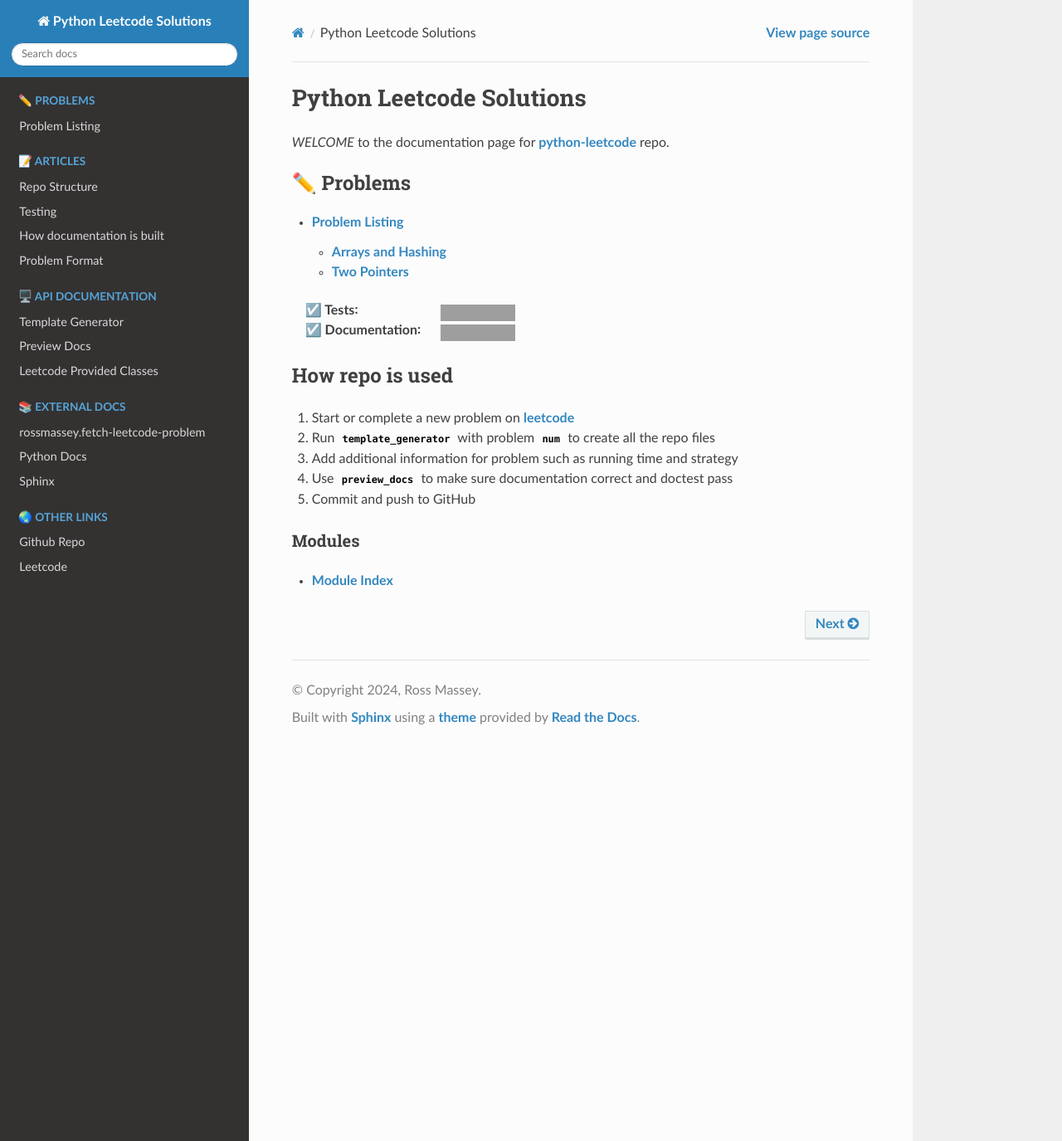
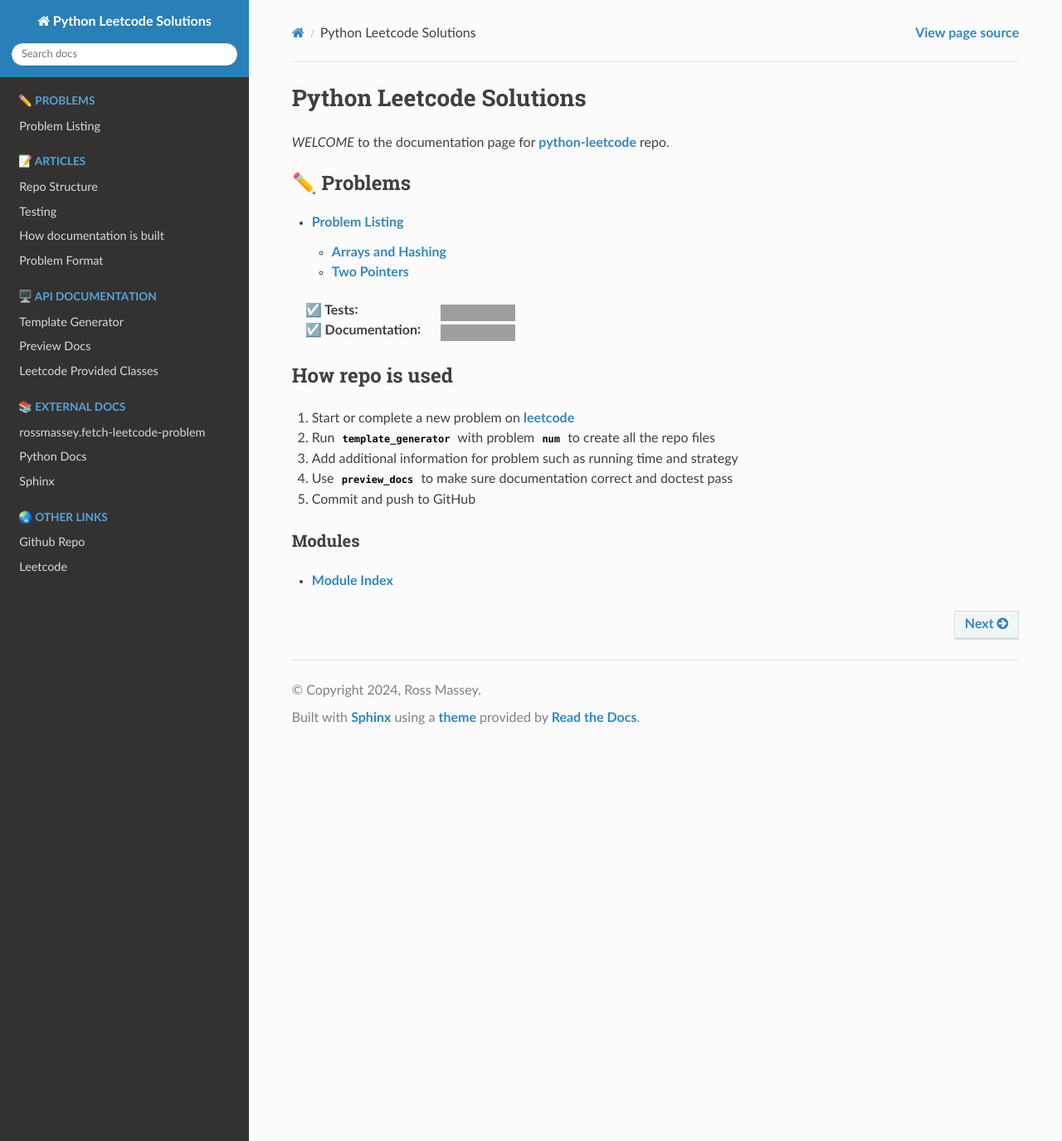
Before and after one commit to rossmassey/python-leetcode, a Sphinx documentation site: the page built from docs/source/index.rst, in a window 1280 px wide and 1375 px high. Shown: the whole window at 83% size. Built offline with Sphinx 7.4.7 and the Read the Docs theme 2.0.0, drawn with Linux system fonts in a browser that asks for light colours; grey boxes are pictures that could not be loaded.

Commit message:
change code style

```diff
--- a/docs/source/_static/css/custom.css
+++ b/docs/source/_static/css/custom.css
@@ -9,6 +9,7 @@
 /* Add extra space to scroll at bottom */
 div.wy-nav-content {
     padding-bottom: 500px;
+    max-width: 1000px;
 }
 
 /* hover effect */
@@ -27,6 +28,22 @@
 .wy-nav-content a {
     color: #3488c0 !important;
     font-weight: 900;
+}
 
+/*code styling*/
+.viewcode-block {
+    font-weight: 500;
+    font-family: ui-monospace, "Cascadia Mono", "Segoe UI Mono", "Liberation Mono", Menlo, Monaco, Consolas, monospace;
+    line-height: 120%;
+    font-size: 14px;
+    letter-spacing: 0.02em;
+}
 
+/*code styling*/
+.rst-content div[class^="highlight"] pre {
+    font-weight: 500;
+    font-family: ui-monospace, "Cascadia Mono", "Segoe UI Mono", "Liberation Mono", Menlo, Monaco, Consolas, monospace;
+    line-height: 120%;
+    font-size: 14px;
+    letter-spacing: 0.02em;
 }
```
